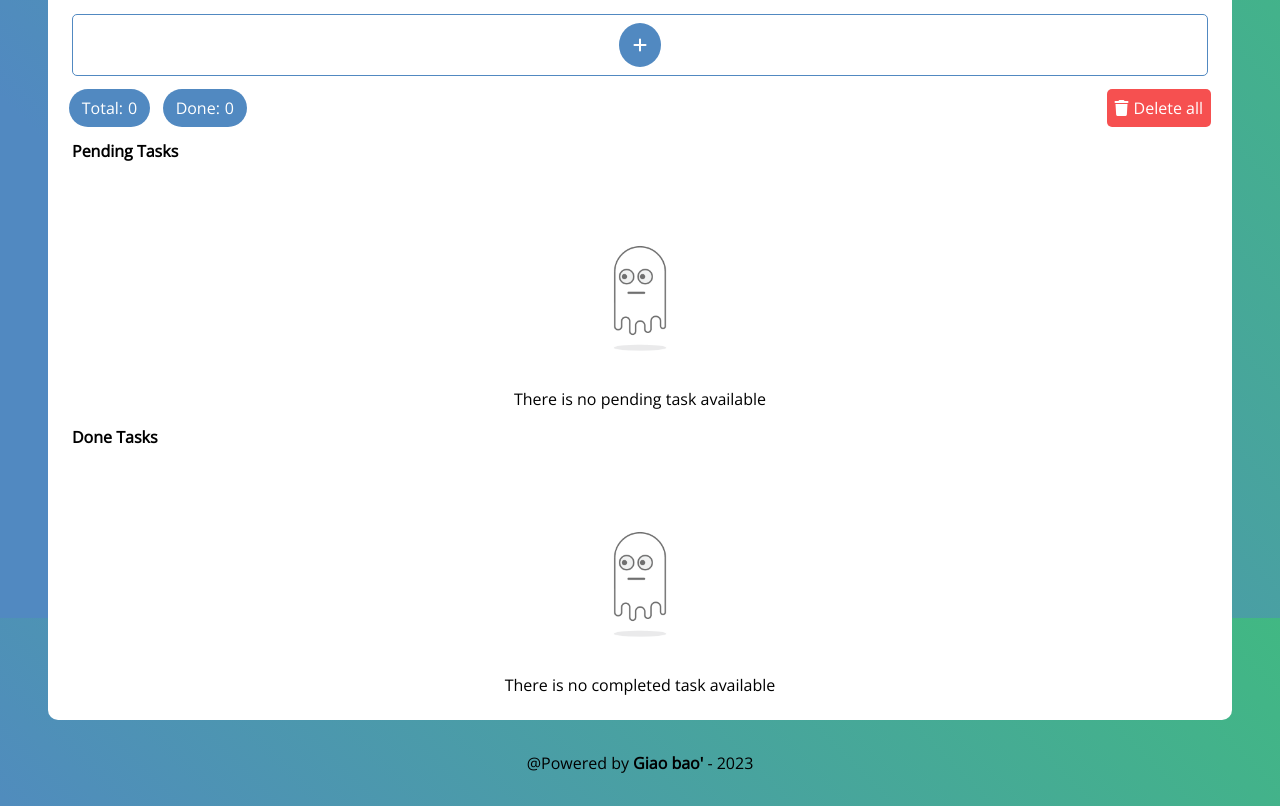
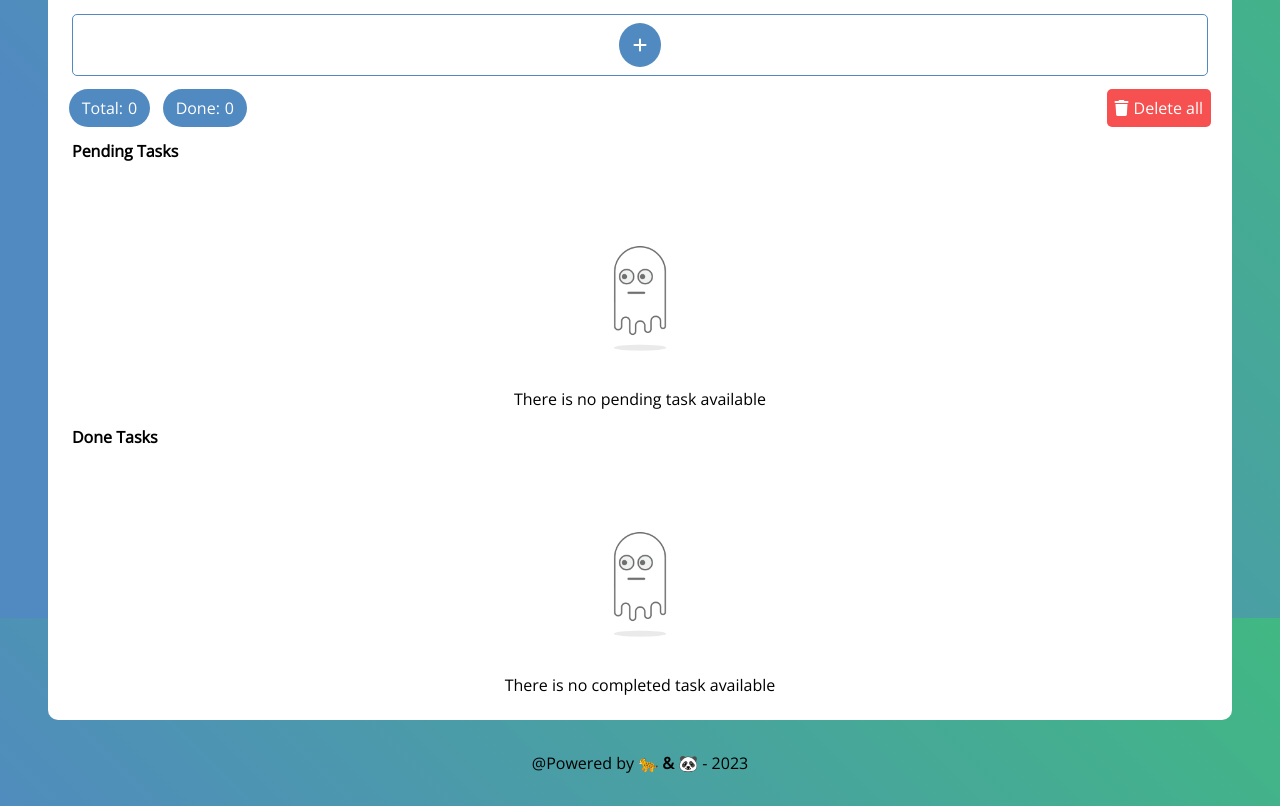
Before and after one commit to anguyn/Todo-List, a plain HTML site: page index.html in a window 1280 px wide. Shown: the part 182-988 px from the top of the page. Drawn offline with nearby package versions, Linux system fonts and the light colour scheme; some packages are replaced by stand-ins of ours; a script that the page names is missing.

Commit message:
Last time =))

```diff
--- a/index.html
+++ b/index.html
@@ -121,7 +121,7 @@
       </div>
 
       <div class="footer">
-        <p>@Powered by <strong>Giao bao'</strong> - 2023</p>
+        <p>@Powered by <strong>🐆 & 🐼</strong> - 2023</p>
       </div>
     </section>
     <script type="text/javascript" src="./index.js"></script>
```
